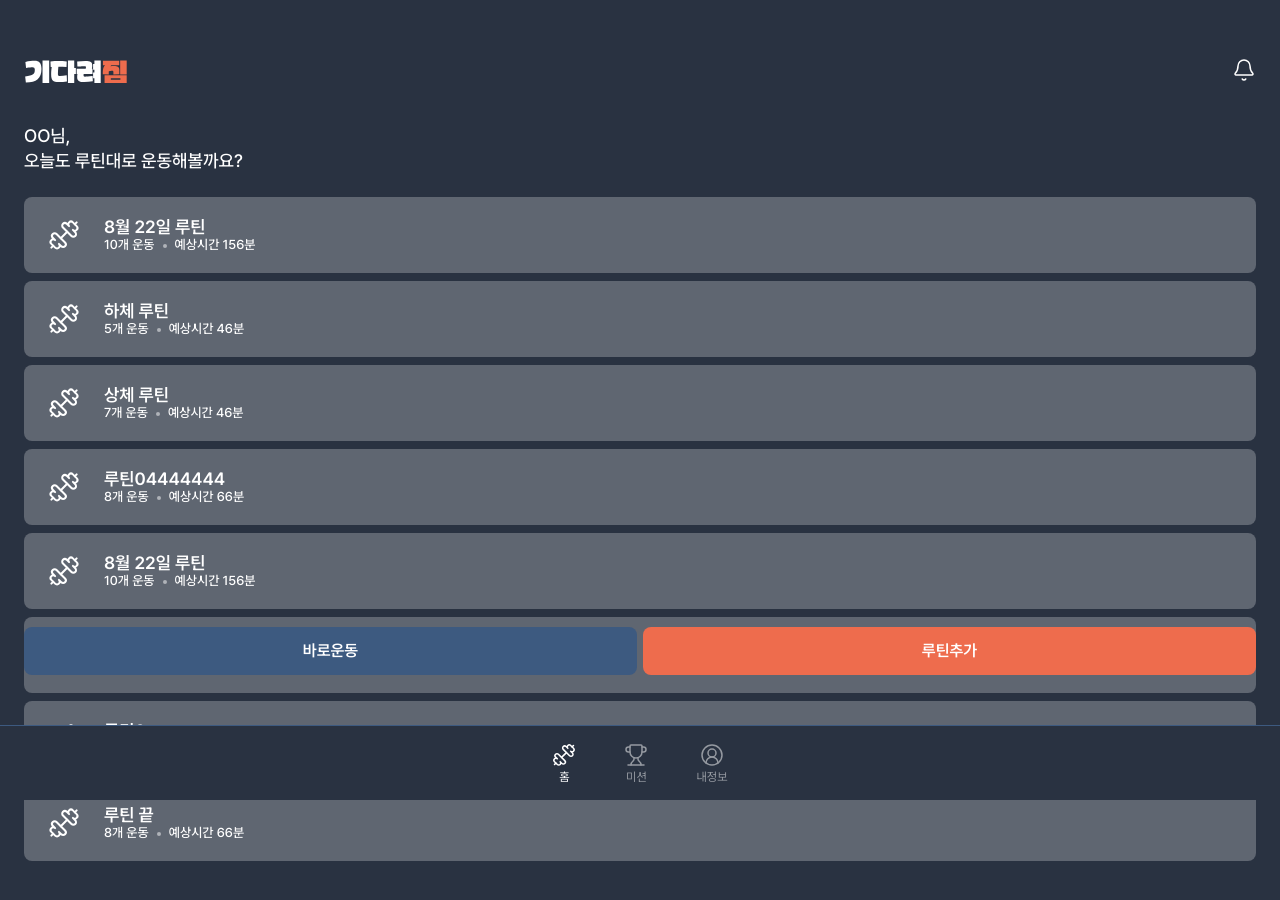
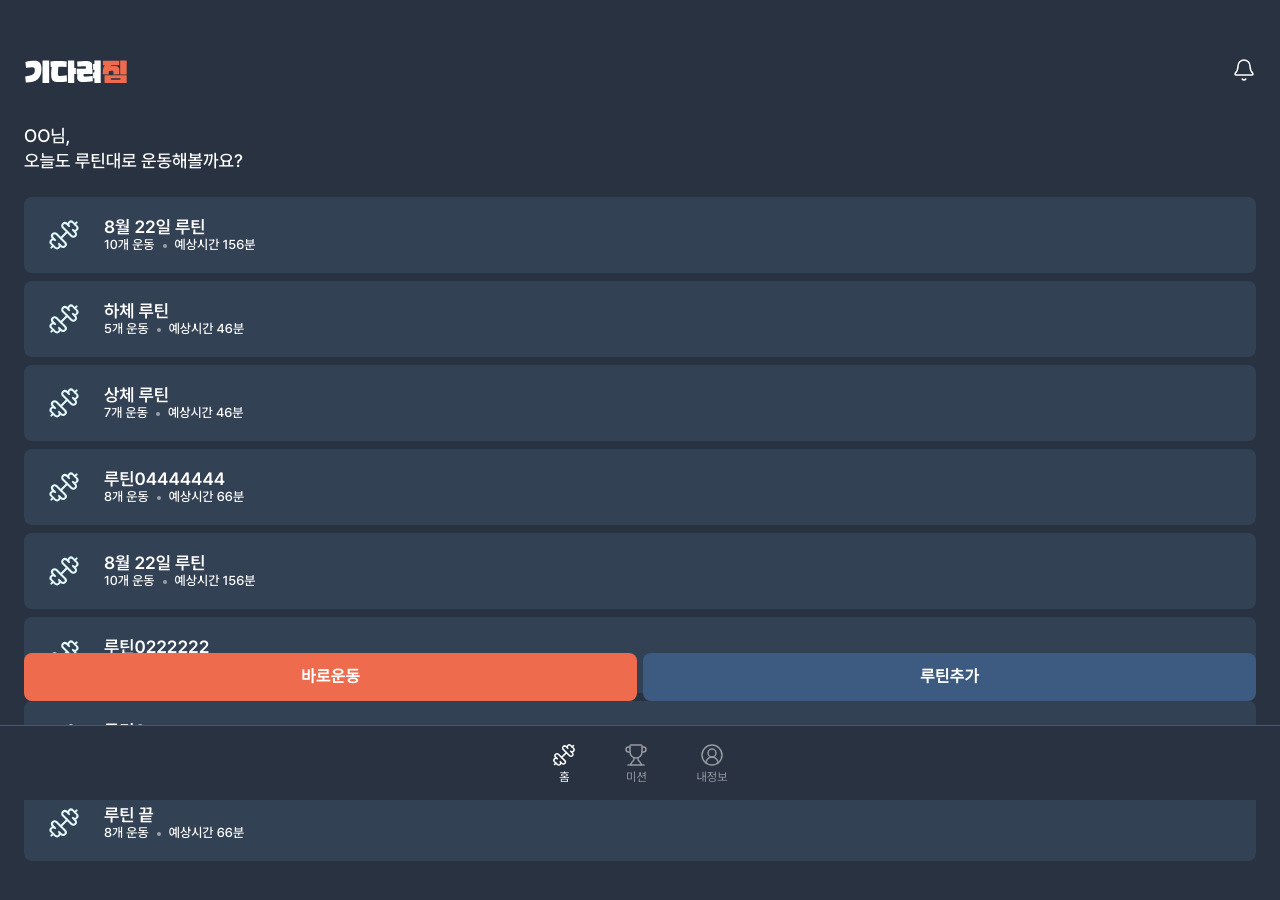
Before and after one commit to WaitGYM/FE, a React (Vite) app in the folder web/: page / in a window 1280 px wide. Shown: the top 900 px of the page. Built offline with nearby package versions, Linux system fonts and the light colour scheme.

Commit message:
[web] 홈화면 스타일 수정

```diff
--- a/web/src/features/home/index.tsx
+++ b/web/src/features/home/index.tsx
@@ -73,12 +73,12 @@ export default function HomePage() {
           )}
 
           <div className="btn-wrap">
-            <div className="btn" id="no-routine">
+            <button className="btn btn-blue" id="no-routine">
               바로운동
-            </div>
-            <div className="btn" id="routine-add">
+            </button>
+            <button className="btn btn-orange" id="routine-add">
               루틴추가
-            </div>
+            </button>
           </div>
         </section>
       </div>
--- a/web/src/styles/sass/base/_reset.scss
+++ b/web/src/styles/sass/base/_reset.scss
@@ -128,3 +128,9 @@ table {
   border-collapse: collapse;
   border-spacing: 0;
 }
+button {
+  box-shadow: none;
+  border: none;
+  background: none;
+  cursor: pointer;
+}
--- a/web/src/styles/sass/components/_button.scss
+++ b/web/src/styles/sass/components/_button.scss
@@ -4,6 +4,12 @@
   display: flex;
   justify-content: center;
   gap: 0.375rem;
+
+  width: calc(100% - 3rem);
+  position: fixed;
+  left: 50%;
+  bottom: 1.5rem;
+  transform: translateX(-50%);
 
   .btn {
     display: flex;
@@ -17,11 +23,11 @@
     font-weight: 600;
     line-height: 140%;
 
-    &#no-routine {
+    &.btn-orange {
       background: $c-primary-blue;
       color: $c-sub-white;
     }
-    &#routine-add {
+    &.btn-blue {
       background: $c-point-orange;
       color: $c-sub-white;
     }
--- a/web/src/styles/sass/pages/_home.scss
+++ b/web/src/styles/sass/pages/_home.scss
@@ -35,8 +35,7 @@
   }
 
   section {
-    // height: calc(100% - $header-height);
-    // overflow-y: scroll;
+    margin-bottom: calc(3rem + 3rem);
 
     li.routine {
       display: grid;
@@ -46,7 +45,7 @@
       height: 4.75rem;
 
       border-radius: 0.5rem;
-      background-color: rgba($color: $c-sub-white, $alpha: 0.25);
+      background-color: $c-primary-blue-dark-light;
       padding: 1rem 1.5rem;
       color: $c-sub-white;
       cursor: pointer;
@@ -54,7 +53,7 @@
       .icon {
         width: 2rem;
         height: 2rem;
-        // background-color: antiquewhite;
+        color: $c-primary-navy-lightest;
       }
 
       .info {
@@ -95,11 +94,6 @@
     }
   }
   .btn-wrap {
-    width: calc(100% - 3rem);
-    position: fixed;
-    bottom: calc(4.6875rem + 3.125rem);
-    left: 50%;
-    transform: translateX(-50%);
-    cursor: pointer;
+    bottom: calc(4.68rem + 1.5rem);
   }
 }
--- a/web/src/styles/sass/variables/_colors.scss
+++ b/web/src/styles/sass/variables/_colors.scss
@@ -1,4 +1,5 @@
 $c-primary-blue-dark: #293241;
+$c-primary-blue-dark-light: #334155;
 $c-primary-blue: #3d5a80;
 $c-primary-blue-light: #98c1d9;
 $c-primary-navy-lightest: #e0fbfc;
```
